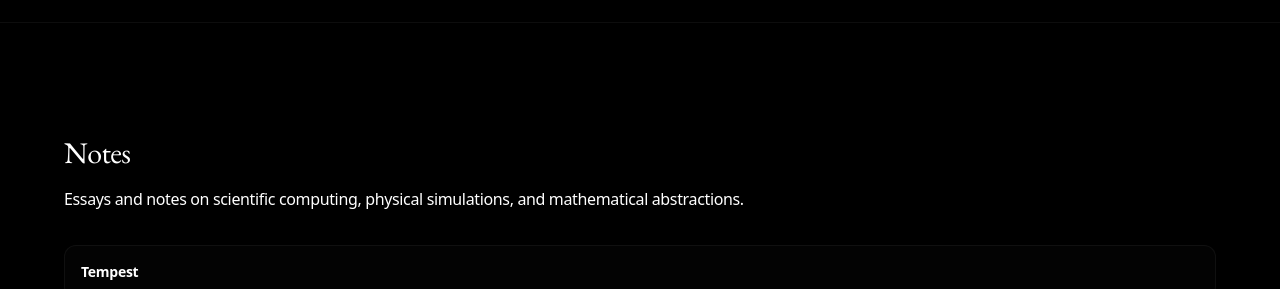
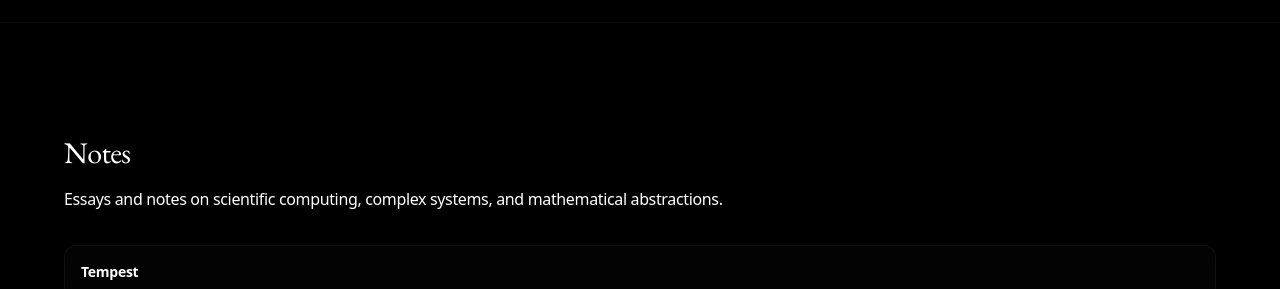
Before and after one commit to h-livv/h-livv.github.io, a Next.js app: page / in a window 1280 px wide. Shown: the part 2638-2927 px from the top of the page. Built offline with nearby package versions, Linux system fonts and the light colour scheme.

Commit message:
Update BlogSection.tsx

```diff
--- a/components/BlogSection.tsx
+++ b/components/BlogSection.tsx
@@ -17,7 +17,7 @@ export default function BlogSection() {
         >
           <h2 className="text-3xl font-serif font-normal leading-[1.2] tracking-normal text-primary mb-4">Notes</h2>
           <p className="text-sm md:text-base text-primary mb-8 max-w-full leading-relaxed font-[400]">
-            Essays and notes on scientific computing, physical simulations, and mathematical abstractions.
+            Essays and notes on scientific computing, complex systems, and mathematical abstractions.
           </p>
 
           {posts.length === 0 ? (
```
